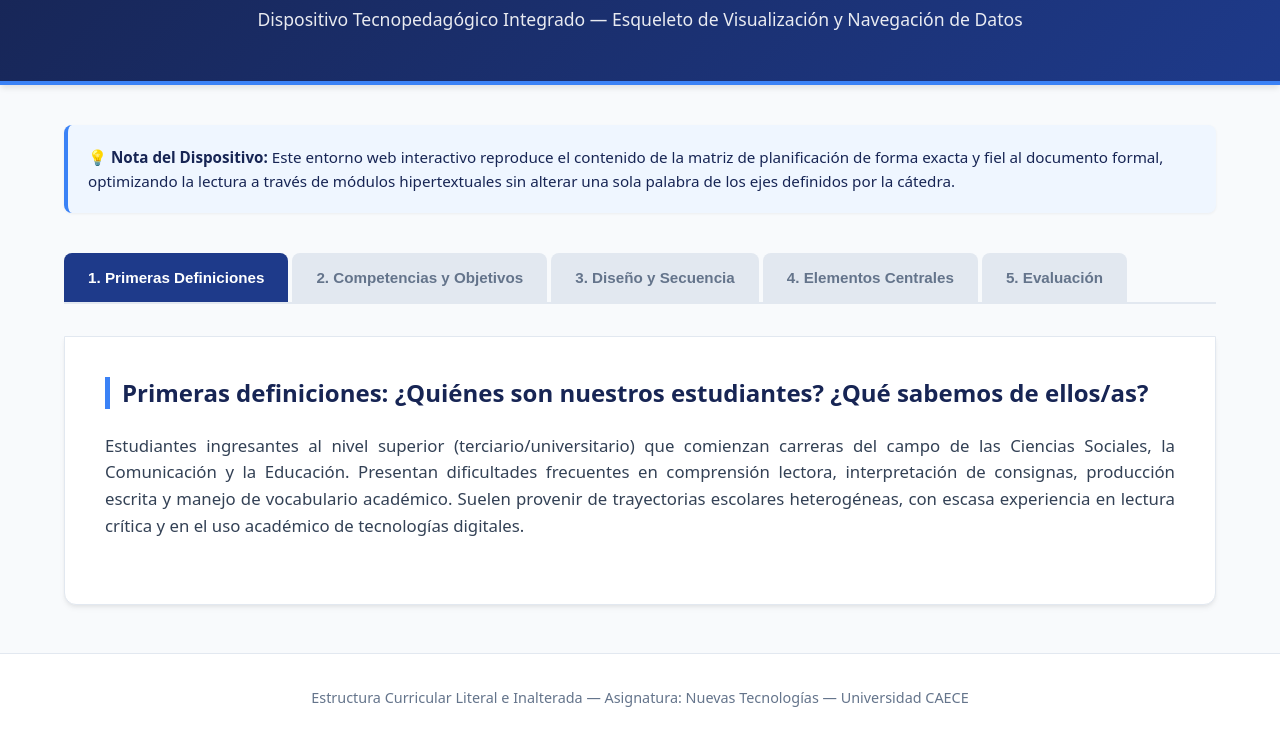
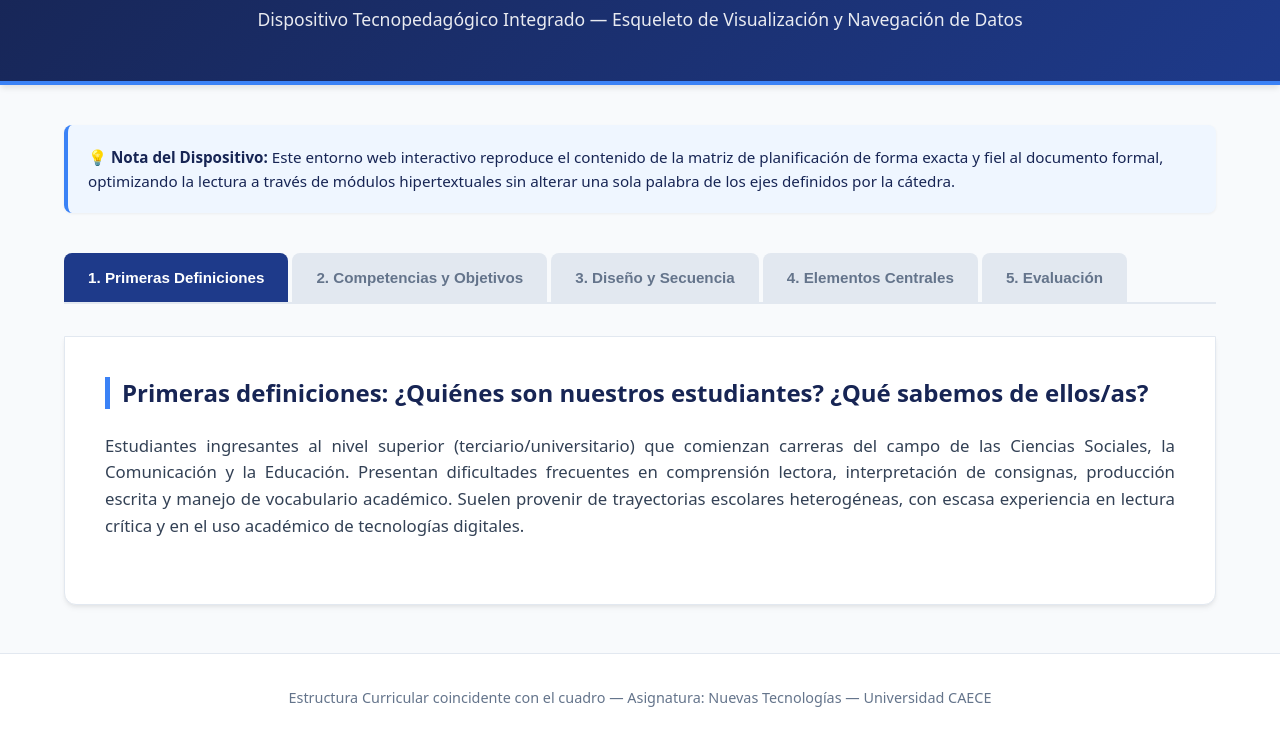
Before and after one commit to mercedesrecalde-webdesign/nte_planificacion-, a plain HTML site: page index.html in a window 1280 px wide. Shown: the part 109-850 px from the top of the page. Drawn offline with Linux system fonts and the light colour scheme.

Commit message:
Update index.html

```diff
--- a/index.html
+++ b/index.html
@@ -399,7 +399,7 @@
 </div>
 
 <footer>
-    <p>Estructura Curricular Literal e Inalterada — Asignatura: Nuevas Tecnologías — Universidad CAECE</p>
+    <p>Estructura Curricular coincidente con el cuadro  — Asignatura: Nuevas Tecnologías — Universidad CAECE</p>
 </footer>
 
 <script>
```
